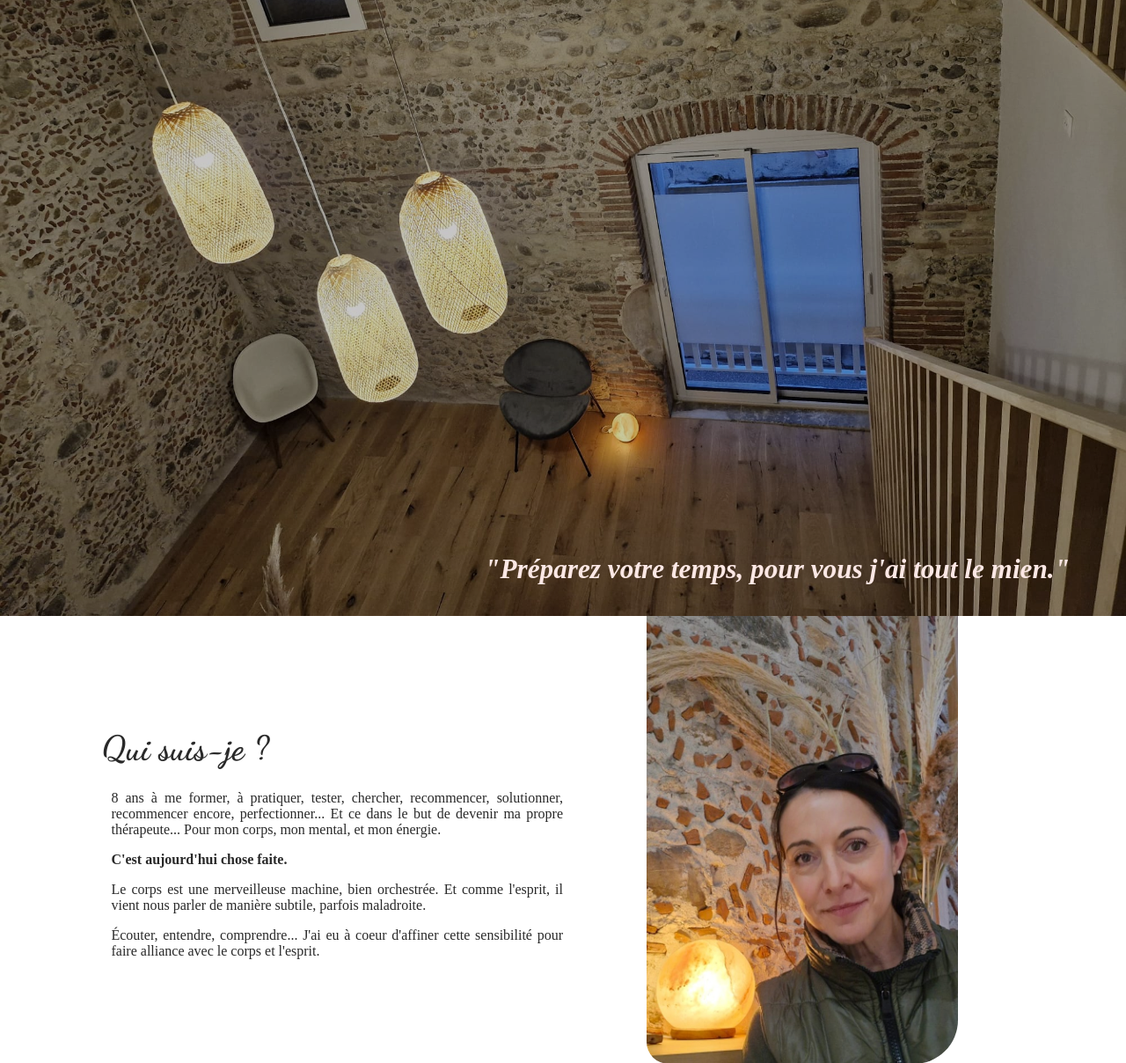
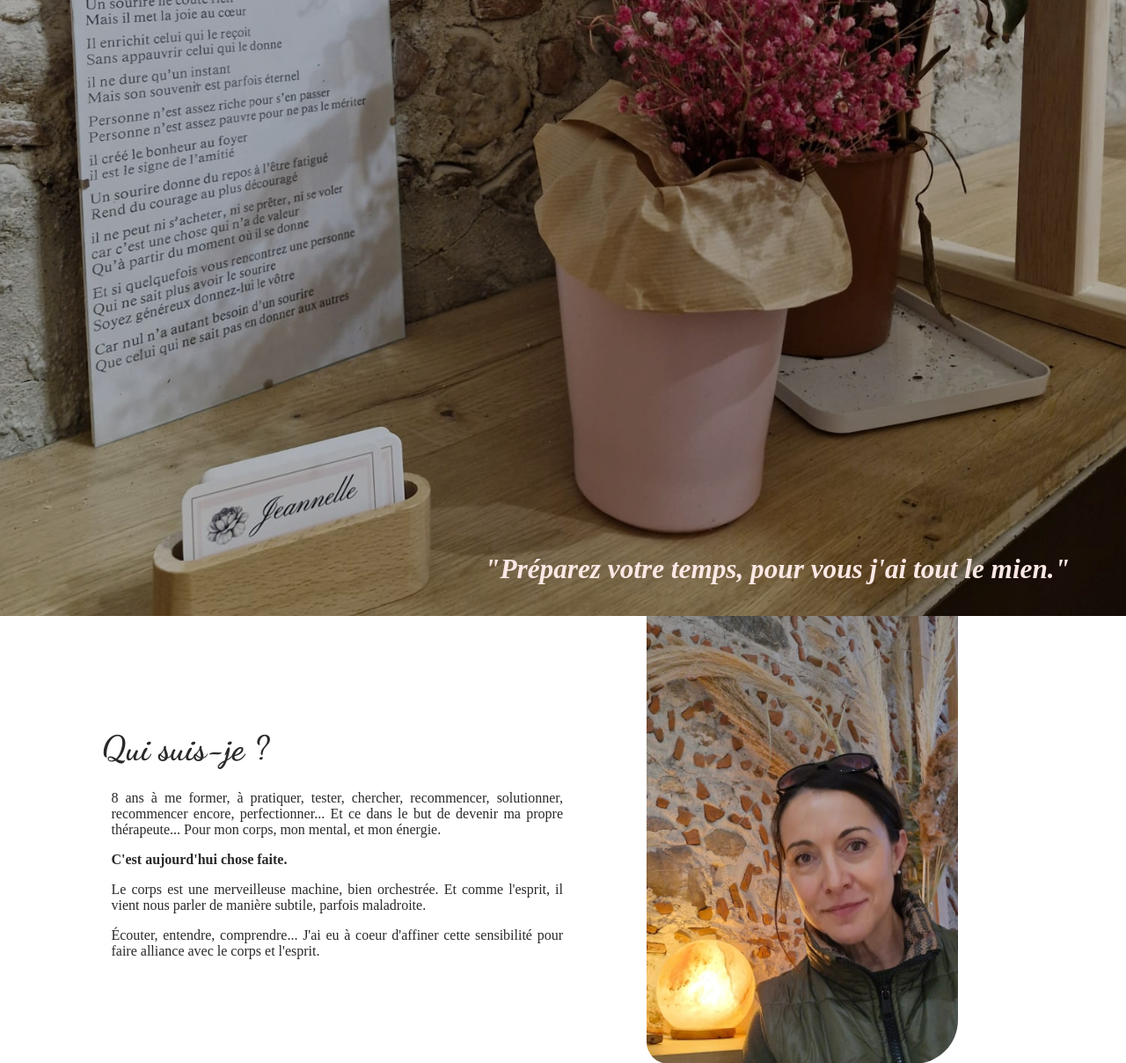
Before and after one commit to Nifrael/jeannelle-1, a PHP site: page /about.html in a window 1280 px wide. Shown: the part 113-1321 px from the top of the page at 88% size. Run offline with PHP 8.4, Linux system fonts and the light colour scheme; some libraries are stand-ins or nearby versions; some web fonts are replaced.

Commit message:
Test d'une image pour la page about

```diff
--- a/assets/css/about.css
+++ b/assets/css/about.css
@@ -1,10 +1,10 @@
 .about-photo {
-  background-image: url(../images/About.jpg);
+  background-image: url(../images/test1.jpg);
   background-color: rgba(41, 41, 41, 0.313);
   background-blend-mode: overlay;
   width: 100%;
   height: 700px;
-  background-position: bottom;
+  background-position: 0% 90%;
   background-size: cover;
   position: relative;
 }
--- a/assets/css/components.css
+++ b/assets/css/components.css
@@ -401,7 +401,7 @@ footer a:hover {
   display: flex;
   flex-direction: row;
   justify-content: space-between;
-  margin: 0% 2% 2% 2%;
+  margin: 2% 2% 3% 2%;
 }
 
 .first-footer,
```
Also changed, not shown: assets/images/Background2.svg (deleted), assets/images/Background3.svg (deleted), assets/images/Background4.svg (deleted), assets/images/test1.jpg (added), assets/images/welcome.jpg (deleted).
